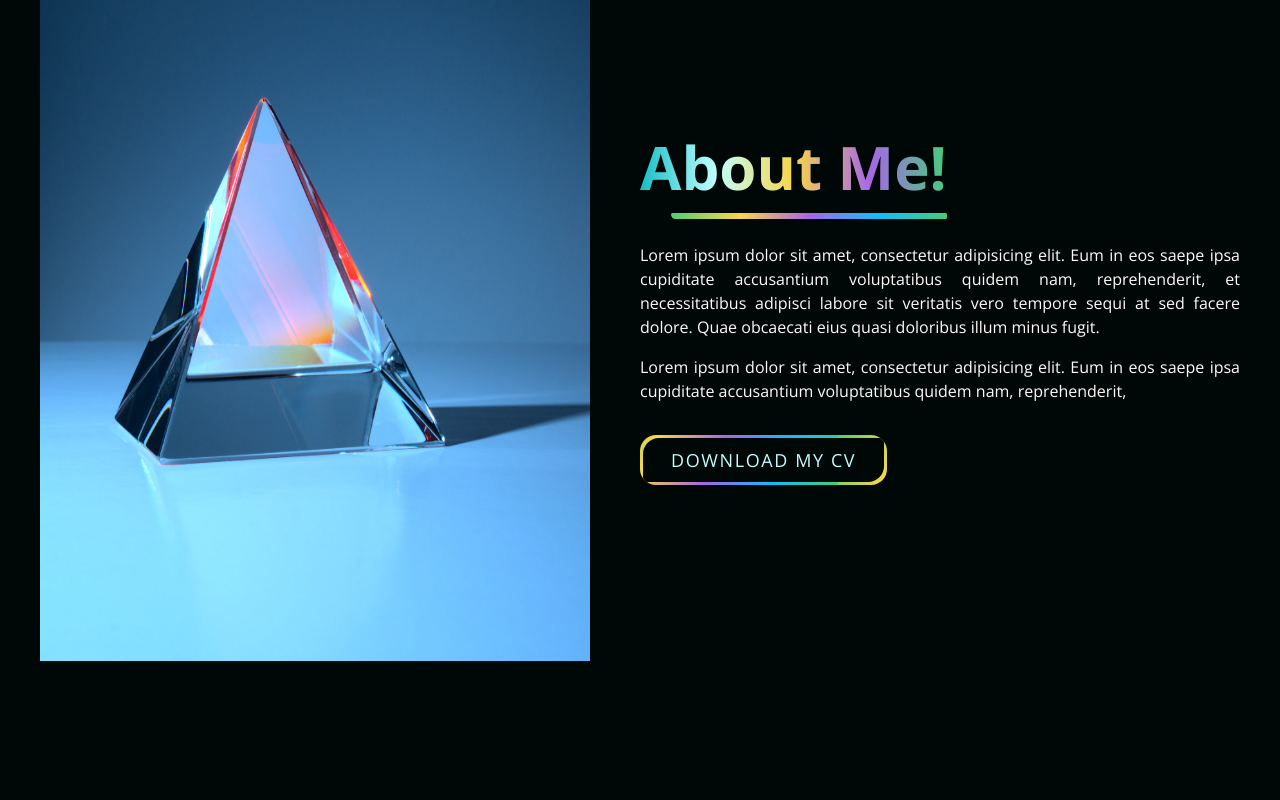
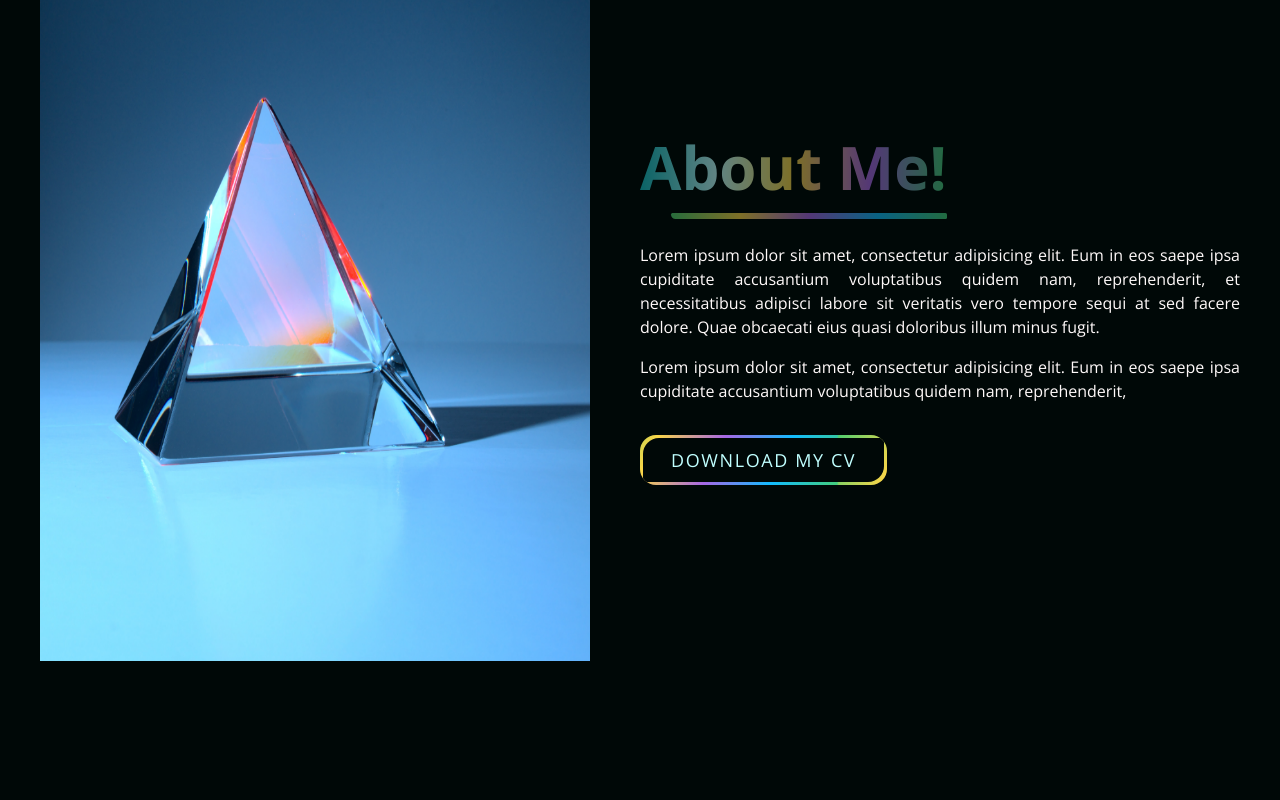
Before and after one commit to dev-saminur/sr-my-portfolio, a Next.js app: page / in a window 1280 px wide. Shown: the part 920-1720 px from the top of the page. Built offline with nearby package versions, Linux system fonts and the light colour scheme.

Commit message:
Update Header.js

```diff
--- a/src/components/Header/Header.js
+++ b/src/components/Header/Header.js
@@ -4,7 +4,7 @@ const Header = ({ title, className }) => {
   return (
     <>
       <h1
-        className={`text-[60px] text-transparent bg-clip-text bg-designation-gradient  relative text-sectionColor font-bold capitalize leading-[1.2] before:absolute before:bottom-0 before:right-0 before:content-['']  before:w-[90%] before:h-[6px]  before:bg-name-gradient  pb-4 inline-block before:rounded-t-lg  before:rounded-b-2xl before:rounded-l-3xl before:rounded-r-lg  ${className}`}
+        className={`text-[60px] text-transparent bg-clip-text bg-designation-gradient opacity-50  relative font-bold capitalize leading-[1.2] before:absolute before:bottom-0 before:right-0 before:content-['']  before:w-[90%] before:h-[6px]  before:bg-name-gradient  pb-4 inline-block before:rounded-t-lg  before:rounded-b-2xl before:rounded-l-3xl before:rounded-r-lg  ${className}`}
       >
         {title}
       </h1>
```
